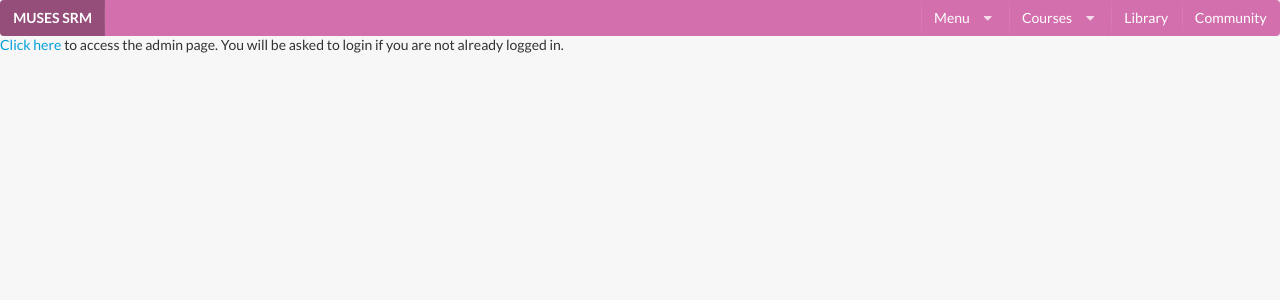
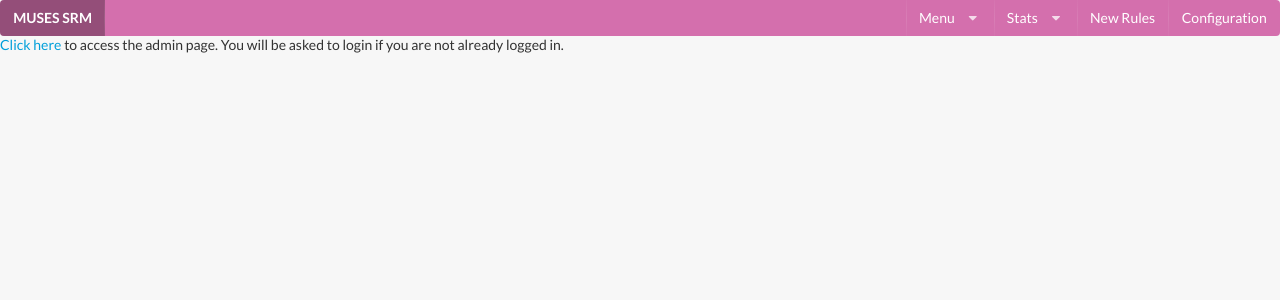
Before and after one commit to MusesProject/MusesSRM, a Java web app: page / in a window 1280 px wide. Shown: the top 300 px of the page. Run offline with Tomcat 11, a stand-in JSP engine, Linux system fonts and the light colour scheme; some libraries are stand-ins or nearby versions.

Commit message:
Changing names of  menu items

```diff
--- a/src/main/webapp/modules/header.jsp
+++ b/src/main/webapp/modules/header.jsp
@@ -28,22 +28,23 @@
                         Menu
                         <i class="dropdown icon"></i>
                         <div class="menu" tabindex="-1">
-                            <a class="item">Classes</a>
-                            <a class="item">Cocktail Hours</a>
-                            <a class="item">Community</a>
+                            <a class="item">Assets</a>
+                            <a class="item">User/Devices</a>
+                            <a class="item">Policies/Rules</a>
                         </div>
                     </div>
                     <div class="ui dropdown link item" tabindex="0">
-                        Courses
+                        Stats
                         <i class="dropdown icon"></i>
                         <div class="menu" tabindex="-1">
-                            <a class="item">Petting</a>
-                            <a class="item">Feeding</a>
-                            <a class="item">Mind Reading</a>
+                            <a class="item">Simple Events</a>
+                            <a class="item">Policy Violations</a>
+                            <a class="item">Security Incidents</a>
+                            <a class="item">User Behaviour</a>
                         </div>
                     </div>
-                    <a class="item">Library</a>
-                    <a class="item">Community</a>
+                    <a class="item">New Rules</a>
+                    <a class="item">Configuration</a>
                 </div>
             </div>
 
```
